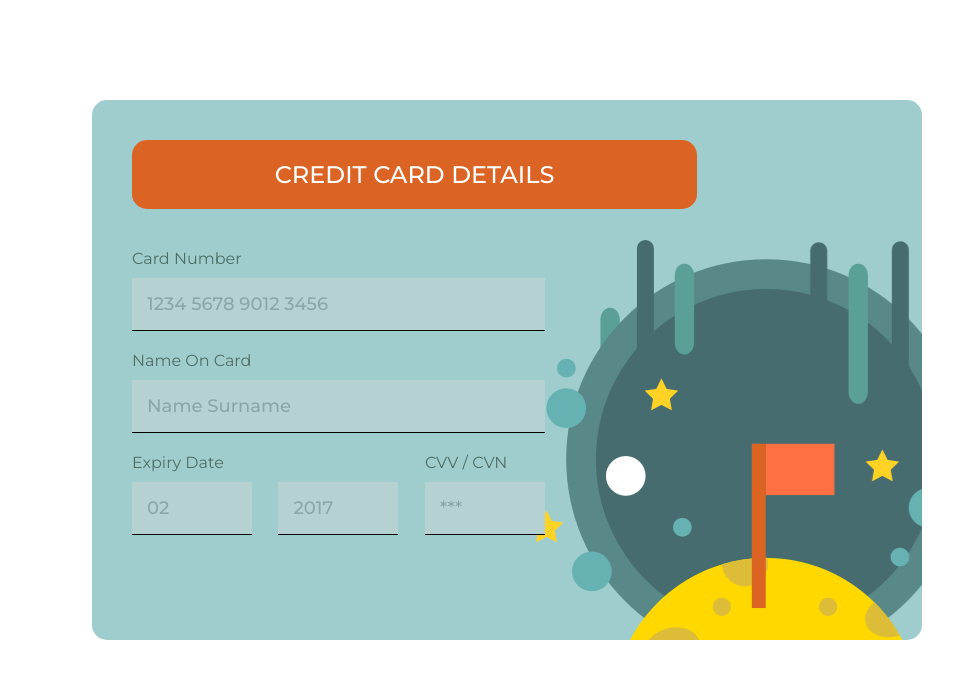
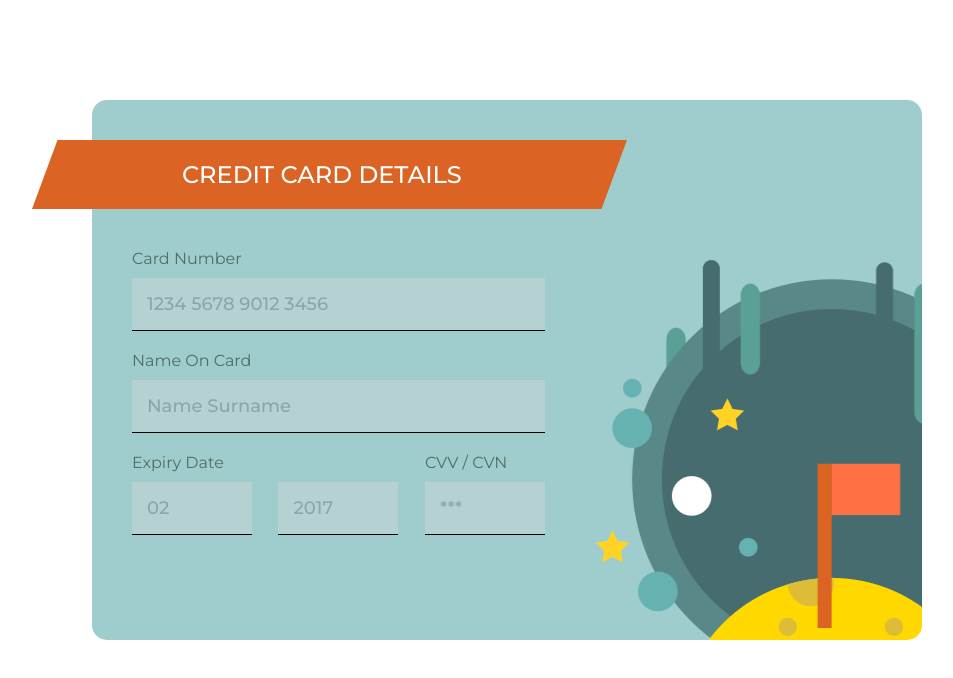
Before and after one commit to Dimonch1k/HTML_CSS_Homework_6, a plain HTML site: page Credit_Card_Page/index.html in a window 1280 px wide. Shown: the whole page, without its empty margins (133-1086 px from the left). Drawn offline with Linux system fonts and the light colour scheme.

Commit message:
first commit

```diff
--- a/Credit_Card_Page/styles/form.css
+++ b/Credit_Card_Page/styles/form.css
@@ -1,15 +1,17 @@
 /* Credit card */
 .credit_card {
     background-color: #9fcdcd;
+
     background-image: url("../images/moon_flag.png");
     background-repeat: no-repeat;
-    background-position: 50.6vh 15vh;
+    background-position: 148% 500%;
+
     margin-top: 100px;
-
     padding: 40px 40px 100px;
-    border-radius: 15px;
     width: 750px;
     height: 400px;
+    border-radius: 15px;
+
     display: flex;
     flex-direction: column;
     gap: 40px;
@@ -18,12 +20,14 @@
     .card_heading {
         background-color: #db6424;
         color: white;
+
         font-size: 24px;
         font-weight: 500;
         padding: 20px;
-        border-radius: 15px;
-        width: 70%;
-        text-align: center;
+
+        padding-left: calc(100% - 80%);
+        margin-left: -100px;
+        clip-path: polygon(3% 0%, 70% 0%, 67% 100%, 0% 100%);
     }
 
     /* Set flex column AND gap 20px for class CONTENT, where are labels and input fields */
@@ -35,15 +39,12 @@
     }
 }
 
-
 /* Set flex column AND gap for CLASSES */
 :is(.card_number_block, .card_name_block, .expiry_month, .cvv_cvn_block) {
     display: flex;
     flex-direction: column;
     gap: 10px;
 }
-
-
 
 /* ADDITIONAL_INFO */
 /* Set width for class, where is Expiry AND cvv/cvn */
```
